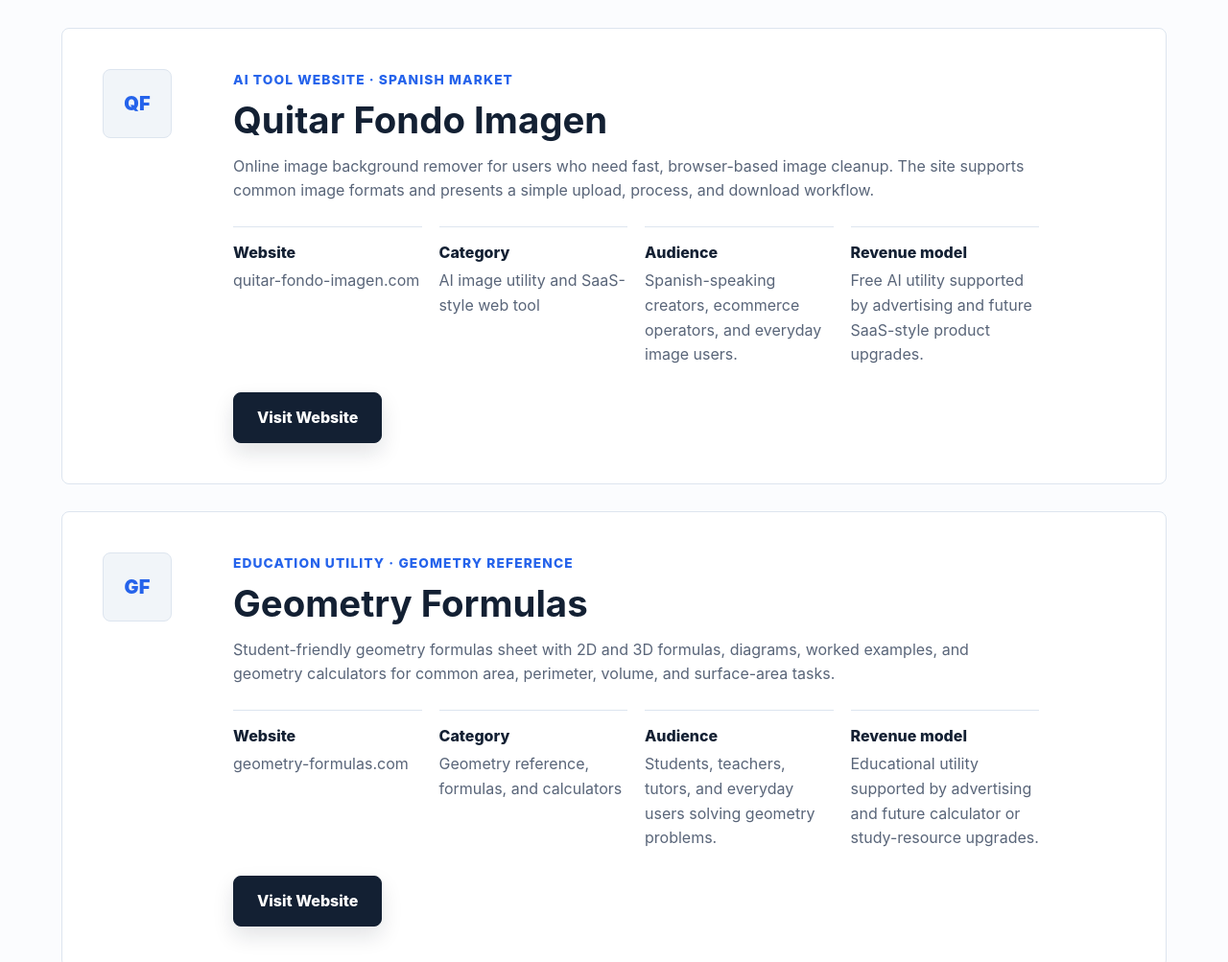
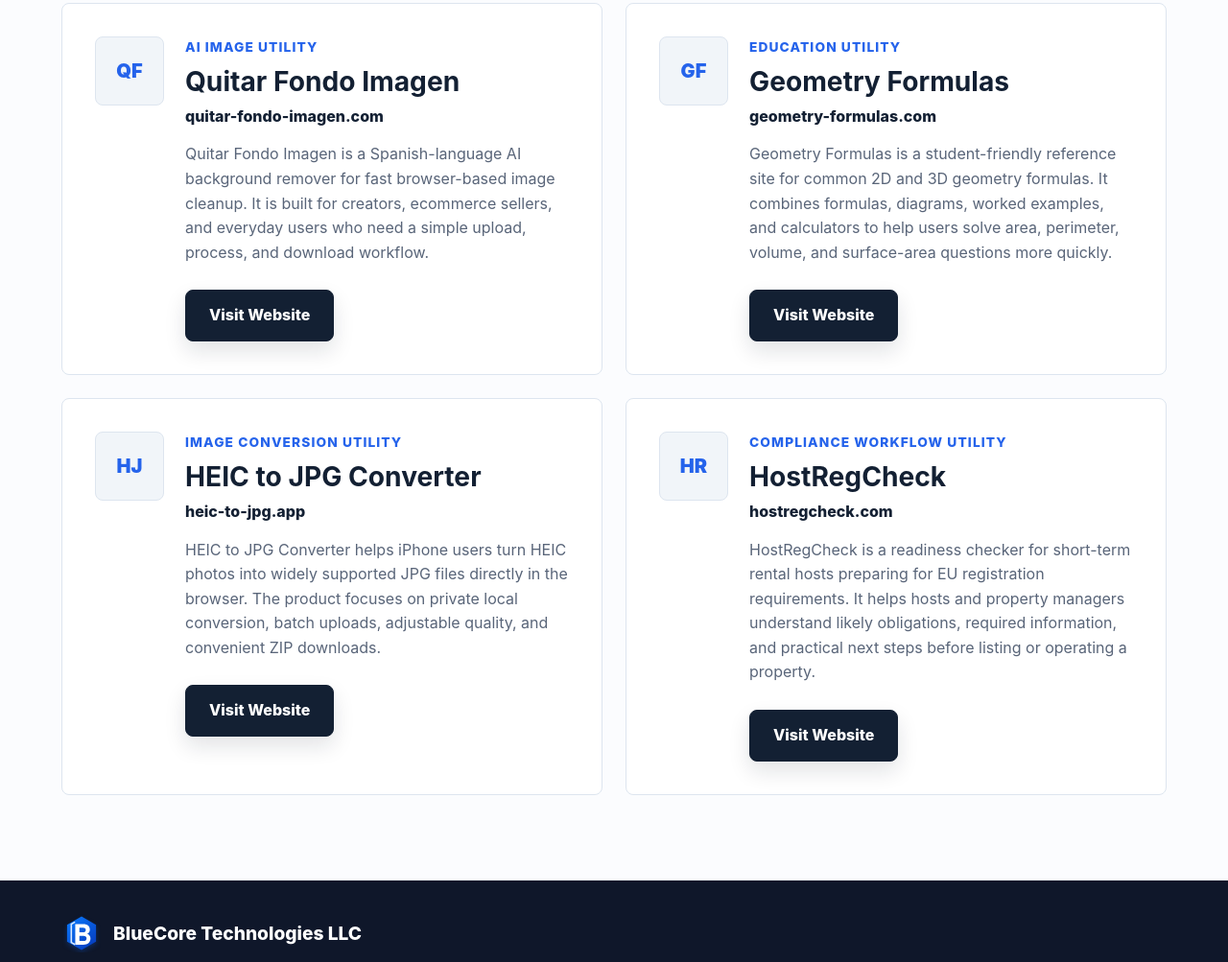
Before and after one commit to itshomie/bluecoretechnologiesllc.com, a plain HTML site: page products.html in a window 1280 px wide. Shown: the part 633-1636 px from the top of the page at 96% size. Drawn offline with Linux system fonts and the light colour scheme.

Commit message:
Refine products overview page

```diff
--- a/css/styles.css
+++ b/css/styles.css
@@ -774,14 +774,16 @@
 
 .product-list {
   display: grid;
-  gap: 28px;
+  grid-template-columns: repeat(2, minmax(0, 1fr));
+  gap: 24px;
 }
 
 .product-card {
   display: grid;
-  grid-template-columns: 96px 1fr;
-  gap: clamp(22px, 4vw, 40px);
-  padding: clamp(28px, 4vw, 42px);
+  grid-template-columns: 72px 1fr;
+  gap: 22px;
+  min-height: 100%;
+  padding: clamp(24px, 3vw, 34px);
   border: 1px solid var(--line);
   border-radius: var(--radius);
   background: #fff;
@@ -801,7 +803,10 @@
 }
 
 .product-copy {
-  max-width: 840px;
+  display: flex;
+  min-width: 0;
+  flex-direction: column;
+  align-items: flex-start;
 }
 
 .product-meta {
@@ -814,38 +819,23 @@
 }
 
 .product-copy h2 {
-  font-size: clamp(1.75rem, 3vw, 2.7rem);
+  font-size: clamp(1.5rem, 2.2vw, 2.05rem);
   line-height: 1.1;
 }
 
-.product-copy > p:not(.product-meta) {
+.product-domain {
+  margin-top: 8px;
+  color: var(--ink);
+  font-weight: 800;
+}
+
+.product-copy > p:not(.product-meta):not(.product-domain) {
   margin-top: 14px;
   color: var(--muted);
 }
 
-.product-details {
-  display: grid;
-  grid-template-columns: repeat(4, minmax(0, 1fr));
-  gap: 18px;
-  margin: 24px 0 0;
-}
-
-.product-details div {
-  padding-top: 14px;
-  border-top: 1px solid var(--line);
-}
-
-.product-details dt {
-  color: var(--ink);
-  font-weight: 830;
-}
-
-.product-details dd {
-  margin: 4px 0 0;
-  color: var(--muted);
-}
-
 .product-link {
+  align-self: flex-start;
   margin-top: 26px;
 }
 
@@ -1147,12 +1137,9 @@
   .service-grid,
   .feature-grid,
   .page-card-grid,
+  .product-list,
   .footer-grid {
     grid-template-columns: 1fr;
-  }
-
-  .product-details {
-    grid-template-columns: repeat(2, minmax(0, 1fr));
   }
 
   .feature-card {
@@ -1233,10 +1220,6 @@
     grid-template-columns: 1fr;
   }
 
-  .product-details {
-    grid-template-columns: 1fr;
-  }
-
   .cta-panel {
     padding: 28px 20px;
   }
--- a/products.html
+++ b/products.html
@@ -4,7 +4,7 @@
     <meta charset="utf-8">
     <meta name="viewport" content="width=device-width, initial-scale=1">
     <title>Products | BlueCore Technologies LLC</title>
-    <meta name="description" content="Live AI, SaaS, education, image conversion, and compliance web tools operated by BlueCore Technologies LLC.">
+    <meta name="description" content="Products operated by BlueCore Technologies LLC, including AI image tools, education utilities, image conversion, and compliance workflow websites.">
     <link rel="canonical" href="https://bluecoretechnologiesllc.com/products.html">
     <link rel="icon" href="assets/bluecore-logo.svg" type="image/svg+xml">
     <link rel="stylesheet" href="css/styles.css">
@@ -39,8 +39,8 @@
       <section class="page-hero">
         <div class="page-hero-inner">
           <p class="eyebrow">Live websites</p>
-          <h1>AI, SaaS, education, and compliance web tools operated by BlueCore Technologies LLC.</h1>
-          <p>This page lists the launched websites currently owned or operated by the company.</p>
+          <h1>Products operated by BlueCore Technologies LLC.</h1>
+          <p>A focused overview of the company's live web products across AI tools, education utilities, image conversion, and compliance workflows.</p>
         </div>
       </section>
 
@@ -50,27 +50,10 @@
             <article class="product-card">
               <div class="product-mark" aria-hidden="true">QF</div>
               <div class="product-copy">
-                <p class="product-meta">AI tool website · Spanish market</p>
+                <p class="product-meta">AI image utility</p>
                 <h2>Quitar Fondo Imagen</h2>
-                <p>Online image background remover for users who need fast, browser-based image cleanup. The site supports common image formats and presents a simple upload, process, and download workflow.</p>
-                <dl class="product-details">
-                  <div>
-                    <dt>Website</dt>
-                    <dd>quitar-fondo-imagen.com</dd>
-                  </div>
-                  <div>
-                    <dt>Category</dt>
-                    <dd>AI image utility and SaaS-style web tool</dd>
-                  </div>
-                  <div>
-                    <dt>Audience</dt>
-                    <dd>Spanish-speaking creators, ecommerce operators, and everyday image users.</dd>
-                  </div>
-                  <div>
-                    <dt>Revenue model</dt>
-                    <dd>Free AI utility supported by advertising and future SaaS-style product upgrades.</dd>
-                  </div>
-                </dl>
+                <p class="product-domain">quitar-fondo-imagen.com</p>
+                <p>Quitar Fondo Imagen is a Spanish-language AI background remover for fast browser-based image cleanup. It is built for creators, ecommerce sellers, and everyday users who need a simple upload, process, and download workflow.</p>
                 <a class="button product-link" href="https://quitar-fondo-imagen.com/" target="_blank" rel="noopener">Visit Website</a>
               </div>
             </article>
@@ -78,27 +61,10 @@
             <article class="product-card">
               <div class="product-mark" aria-hidden="true">GF</div>
               <div class="product-copy">
-                <p class="product-meta">Education utility · Geometry reference</p>
+                <p class="product-meta">Education utility</p>
                 <h2>Geometry Formulas</h2>
-                <p>Student-friendly geometry formulas sheet with 2D and 3D formulas, diagrams, worked examples, and geometry calculators for common area, perimeter, volume, and surface-area tasks.</p>
-                <dl class="product-details">
-                  <div>
-                    <dt>Website</dt>
-                    <dd>geometry-formulas.com</dd>
-                  </div>
-                  <div>
-                    <dt>Category</dt>
-                    <dd>Geometry reference, formulas, and calculators</dd>
-                  </div>
-                  <div>
-                    <dt>Audience</dt>
-                    <dd>Students, teachers, tutors, and everyday users solving geometry problems.</dd>
-                  </div>
-                  <div>
-                    <dt>Revenue model</dt>
-                    <dd>Educational utility supported by advertising and future calculator or study-resource upgrades.</dd>
-                  </div>
-                </dl>
+                <p class="product-domain">geometry-formulas.com</p>
+                <p>Geometry Formulas is a student-friendly reference site for common 2D and 3D geometry formulas. It combines formulas, diagrams, worked examples, and calculators to help users solve area, perimeter, volume, and surface-area questions more quickly.</p>
                 <a class="button product-link" href="https://geometry-formulas.com/" target="_blank" rel="noopener">Visit Website</a>
               </div>
             </article>
@@ -106,27 +72,10 @@
             <article class="product-card">
               <div class="product-mark" aria-hidden="true">HJ</div>
               <div class="product-copy">
-                <p class="product-meta">Image utility · Private browser conversion</p>
+                <p class="product-meta">Image conversion utility</p>
                 <h2>HEIC to JPG Converter</h2>
-                <p>Browser-based HEIC to JPG converter for turning iPhone HEIC photos into widely supported JPG files with batch upload, adjustable quality, and ZIP downloads.</p>
-                <dl class="product-details">
-                  <div>
-                    <dt>Website</dt>
-                    <dd>heic-to-jpg.app</dd>
-                  </div>
-                  <div>
-                    <dt>Category</dt>
-                    <dd>Image conversion utility and SaaS-style web tool</dd>
-                  </div>
-                  <div>
-                    <dt>Audience</dt>
-                    <dd>iPhone users, creators, photographers, and teams converting HEIC photos for sharing or publishing.</dd>
-                  </div>
-                  <div>
-                    <dt>Revenue model</dt>
-                    <dd>Free conversion utility supported by advertising and potential productivity-focused upgrades.</dd>
-                  </div>
-                </dl>
+                <p class="product-domain">heic-to-jpg.app</p>
+                <p>HEIC to JPG Converter helps iPhone users turn HEIC photos into widely supported JPG files directly in the browser. The product focuses on private local conversion, batch uploads, adjustable quality, and convenient ZIP downloads.</p>
                 <a class="button product-link" href="https://heic-to-jpg.app/" target="_blank" rel="noopener">Visit Website</a>
               </div>
             </article>
@@ -134,27 +83,10 @@
             <article class="product-card">
               <div class="product-mark" aria-hidden="true">HR</div>
               <div class="product-copy">
-                <p class="product-meta">Compliance utility · Short-term rental hosts</p>
+                <p class="product-meta">Compliance workflow utility</p>
                 <h2>HostRegCheck</h2>
-                <p>EU short-term rental registration readiness checker that helps hosts understand likely registration obligations, required details, and next steps before listing or operating a property.</p>
-                <dl class="product-details">
-                  <div>
-                    <dt>Website</dt>
-                    <dd>hostregcheck.com</dd>
-                  </div>
-                  <div>
-                    <dt>Category</dt>
-                    <dd>Regulatory readiness and compliance workflow tool</dd>
-                  </div>
-                  <div>
-                    <dt>Audience</dt>
-                    <dd>Short-term rental hosts, property managers, and operators preparing EU registration checks.</dd>
-                  </div>
-                  <div>
-                    <dt>Revenue model</dt>
-                    <dd>Free readiness utility supported by advertising and future compliance workflow upgrades.</dd>
-                  </div>
-                </dl>
+                <p class="product-domain">hostregcheck.com</p>
+                <p>HostRegCheck is a readiness checker for short-term rental hosts preparing for EU registration requirements. It helps hosts and property managers understand likely obligations, required information, and practical next steps before listing or operating a property.</p>
                 <a class="button product-link" href="https://hostregcheck.com/" target="_blank" rel="noopener">Visit Website</a>
               </div>
             </article>
```
